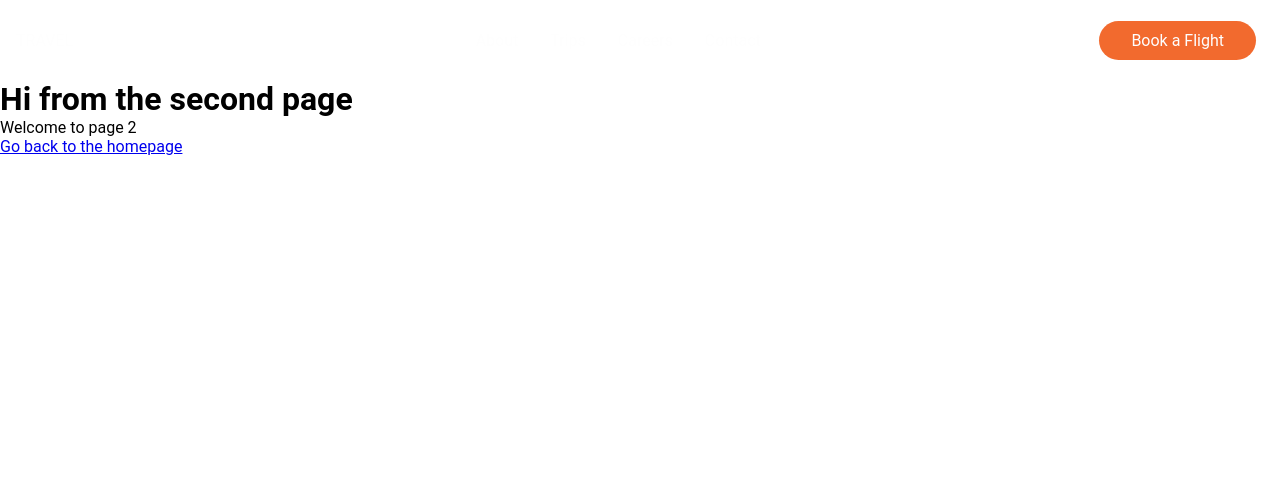
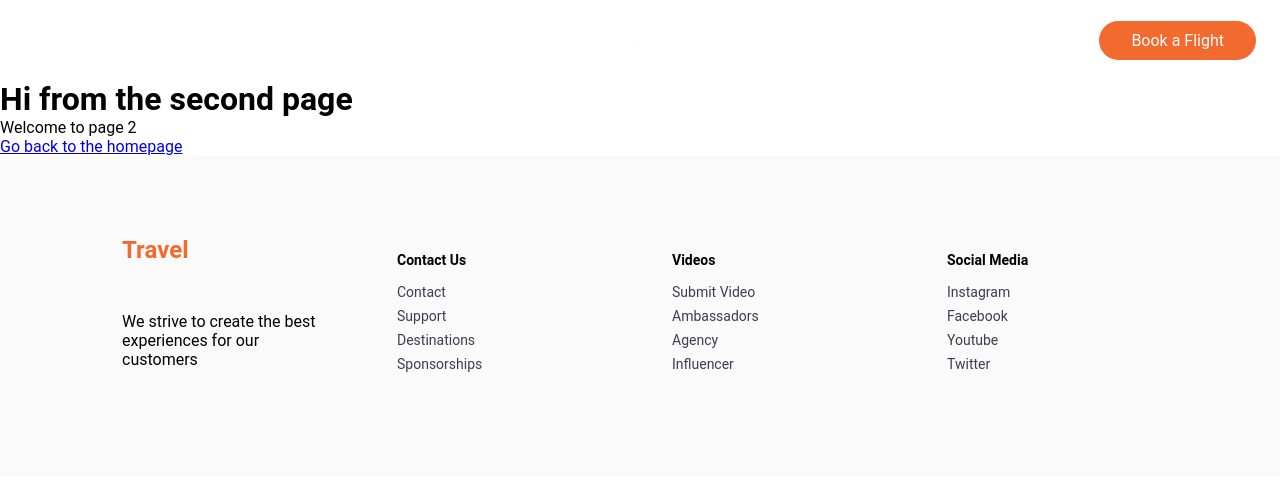
Before and after one commit to bcmplx/travel, a Gatsby site: page /page-2 in a window 1280 px wide. Built offline with nearby package versions, Linux system fonts and the light colour scheme; Gatsby itself is replaced by a stand-in of ours.

Commit message:
footer done

```diff
--- /dev/null
+++ b/src/components/Footer.js
@@ -0,0 +1,93 @@
+import React from 'react'
+import styled from 'styled-components'
+import {Link} from 'gatsby'
+
+const Footer = () => {
+	return (
+		<FooterContainer>
+			<FooterLinksWrapper>
+				<FooterDesc>
+					<h2>Travel</h2>
+					<p>We strive to create the best experiences for our customers</p>
+				</FooterDesc>
+				<FooterLinkItems>
+					<FooterLinkTitle>Contact Us</FooterLinkTitle>
+					<FooterLink to="/">Contact</FooterLink>
+					<FooterLink to="/">Support</FooterLink>
+					<FooterLink to="/">Destinations</FooterLink>
+					<FooterLink to="/">Sponsorships</FooterLink>
+				</FooterLinkItems>
+			</FooterLinksWrapper>
+			<FooterLinksWrapper>
+				<FooterLinkItems>
+					<FooterLinkTitle>Videos</FooterLinkTitle>
+					<FooterLink to="/">Submit Video</FooterLink>
+					<FooterLink to="/">Ambassadors</FooterLink>
+					<FooterLink to="/">Agency</FooterLink>
+					<FooterLink to="/">Influencer</FooterLink>
+				</FooterLinkItems>
+				<FooterLinkItems>
+					<FooterLinkTitle>Social Media</FooterLinkTitle>
+					<FooterLink to="/">Instagram</FooterLink>
+					<FooterLink to="/">Facebook</FooterLink>
+					<FooterLink to="/">Youtube</FooterLink>
+					<FooterLink to="/">Twitter</FooterLink>
+				</FooterLinkItems>
+			</FooterLinksWrapper>
+		</FooterContainer>
+	)
+}
+
+export default Footer
+
+const FooterContainer = styled.div`
+	padding: 5rem calc((100vw - 1100px) / 2);
+	display: grid;
+	grid-template-columns: repeat(2, 1fr);
+	color: black;
+	background: #fafafb;
+`
+const FooterLinksWrapper = styled.div`
+	display: grid;
+	grid-template-columns: repeat(2, 1fr);
+
+	@media screen and  (max-width: 820px){
+		grid-template-columns: 1fr;
+	}
+`
+const FooterDesc = styled.div`
+	padding: 0 2rem;
+	h2{
+		margin-bottom: 3rem;
+		color: #f26a2e;
+	}
+
+	@media screen and (max-width: 400px){
+		padding: 1rem;
+	}
+`
+const FooterLinkItems = styled.div`
+	display: flex;
+	flex-direction: column;
+	align-items: flex-start;
+	padding: 1rem 2rem;
+
+	@media screen and (max-width: 400px){
+		padding: 1rem;
+	}
+`
+const FooterLinkTitle = styled.h3`
+	font-size: 14px;
+	margin-bottom: 16px;
+`
+const FooterLink = styled(Link)`
+	text-decoration: none;
+	margin-bottom: 0.5rem;
+	font-size: 14px;
+	color: #3d3d4e;
+
+	&:hover{
+		color: #f26a2e;
+		transition: 0.3s ease-out;
+	}
+`
--- a/src/components/layout.js
+++ b/src/components/layout.js
@@ -1,4 +1,5 @@
 import * as React from "react"
+import Footer from "./Footer"
 import Header from "./Header"
 import {GlobalStyle} from "./styles/GlobalStyles"
 
@@ -10,7 +11,7 @@ const Layout = ({ children }) => {
 	<GlobalStyle />
       <Header  />
 	  <main>{children}</main>
-
+      <Footer />
     </>
   )
 }
--- a/src/pages/index.js
+++ b/src/pages/index.js
@@ -15,6 +15,7 @@ const IndexPage = () => (
 	<Trips />
 	<Testimonials />
 	<Stats />
+
 	<Email />
   </Layout>
 )
```
Also changed, not shown: src/components/Email.js (+92 -3 lines), src/components/Trips.js (+4 -4 lines), src/images/email.jpg (added).
